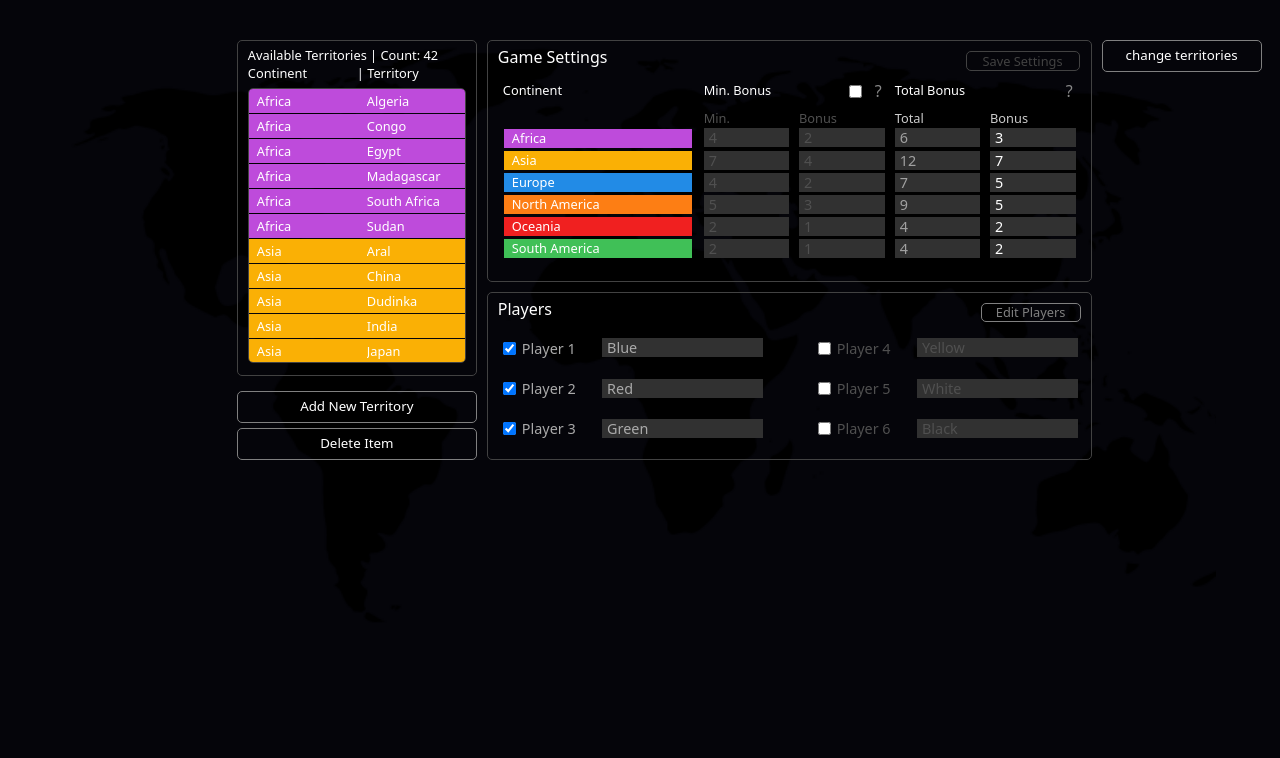
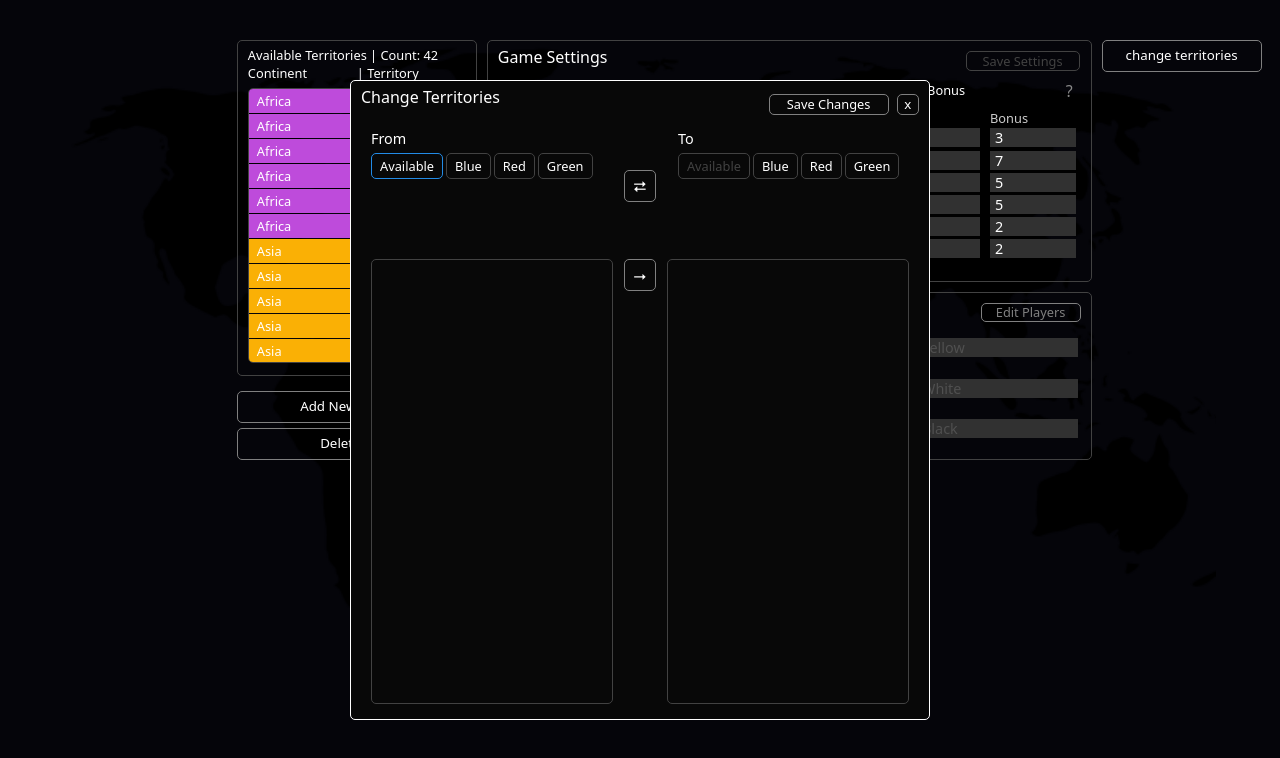
Before and after one commit to NycolasFelipe/react-war-calculate-helper, a React (Create React App) app: page / in a window 1280 px wide. Shown: the top 758 px of the page. Built offline with nearby package versions, Linux system fonts and the light colour scheme.

Commit message:
Improved Trade System Functionality

```diff
--- a/src/App.jsx
+++ b/src/App.jsx
@@ -4,17 +4,19 @@ import * as C from "./AppStyles";
 import Main from "./components/Main";
 
 import Territories from "./components/Classes/Territories";
+import TerritoriesTrade from "./components/Classes/TerritoriesTrade";
 import Settings from "./components/Classes/Settings";
 import Players from "./components/Classes/Players";
 
 function App() {
   const territories = new Territories();
+  const territoriesTrade = new TerritoriesTrade();
   const settings = new Settings();
   const players = new Players();
 
   const providerValue = useMemo(
-    () => ({ territories, settings, players }),
-    [territories, settings, players]
+    () => ({ territories, territoriesTrade, settings, players }),
+    [territories, territoriesTrade, settings, players]
   );
 
   return (
--- a/src/AppStyles.jsx
+++ b/src/AppStyles.jsx
@@ -22,13 +22,7 @@ export const ContainerMain = styled.div`
   width: 100%;
   height: 70%;
 
-  ${(props) => {
-    if (props.addTerritoryWindow) {
-      return `
-        pointer-events: none;
-        filter: blur(2px);
-        transition: all 0.2s ease;
-      `;
-    }
-  }}
+  /* pointer-events: none;
+  filter: blur(2px);
+  transition: all 0.2s ease; */
 `;
--- a/src/components/Classes/Players.jsx
+++ b/src/components/Classes/Players.jsx
@@ -5,31 +5,37 @@ export default class Players {
         playerId: "player1",
         playerName: "Blue",
         active: true,
+        selected: false,
       },
       {
         playerId: "player2",
         playerName: "Red",
         active: true,
+        selected: false,
       },
       {
         playerId: "player3",
         playerName: "Green",
         active: true,
+        selected: false,
       },
       {
         playerId: "player4",
         playerName: "Yellow",
         active: false,
+        selected: false,
       },
       {
         playerId: "player5",
         playerName: "White",
         active: false,
+        selected: false,
       },
       {
         playerId: "player6",
         playerName: "Black",
         active: false,
+        selected: false,
       },
     ];
 
--- /dev/null
+++ b/src/components/Classes/TerritoriesTrade.jsx
@@ -0,0 +1,158 @@
+export default class TerritoriesTrade {
+  constructor() {
+    const playersTradeFrom = [
+      {
+        playerId: "player1",
+        active: true,
+        selected: false,
+      },
+      {
+        playerId: "player2",
+        active: true,
+        selected: false,
+      },
+      {
+        playerId: "player3",
+        active: true,
+        selected: false,
+      },
+      {
+        playerId: "player4",
+        active: false,
+        selected: false,
+      },
+      {
+        playerId: "player5",
+        active: false,
+        selected: false,
+      },
+      {
+        playerId: "player6",
+        active: false,
+        selected: false,
+      },
+      {
+        playerId: "none",
+        active: true,
+        selected: true,
+      },
+    ];
+
+    const playersTradeTo = [
+      {
+        playerId: "player1",
+        active: true,
+        selected: false,
+      },
+      {
+        playerId: "player2",
+        active: true,
+        selected: false,
+      },
+      {
+        playerId: "player3",
+        active: true,
+        selected: false,
+      },
+      {
+        playerId: "player4",
+        active: false,
+        selected: false,
+      },
+      {
+        playerId: "player5",
+        active: false,
+        selected: false,
+      },
+      {
+        playerId: "player6",
+        active: false,
+        selected: false,
+      },
+      {
+        playerId: "none",
+        active: true,
+        selected: false,
+      },
+    ];
+
+    const getPlayersTradeId = (type, playerId) => {
+      switch (type) {
+        case "from": {
+          for (let item in playersTradeFrom) {
+            if (playersTradeFrom[item].playerId === playerId)
+              return playersTradeFrom[item];
+          }
+        }
+        case "to": {
+          for (let item in playersTradeTo) {
+            if (playersTradeTo[item].playerId === playerId)
+              return playersTradeTo[item];
+          }
+        }
+      }
+    };
+
+    this.getPlayersTrade = (type) => {
+      let items = [];
+      switch (type) {
+        case "from": {
+          for (let item in playersTradeFrom) {
+            if (playersTradeFrom[item].active)
+              items.push(playersTradeFrom[item]);
+          }
+          return items;
+        }
+        case "to": {
+          for (let item in playersTradeTo) {
+            if (playersTradeTo[item].active) items.push(playersTradeTo[item]);
+          }
+          return items;
+        }
+        default: {
+          items.push(playersTradeFrom);
+          items.push(playersTradeTo);
+          return items;
+        }
+      }
+    };
+
+    this.loadPlayersTradeActive = (players) => {
+      for (let player in players) {
+        playersTradeFrom[player]["active"] = players[player]["active"];
+      }
+      for (let player in players) {
+        playersTradeTo[player]["active"] = players[player]["active"];
+      }
+    };
+
+    this.setPlayersTradeSelected = (playerId, type) => {
+      switch (type) {
+        case "from": {
+          for (let item in playersTradeFrom) {
+            if (playersTradeFrom[item].playerId === playerId) {
+              playersTradeFrom[item].selected = true;
+            } else playersTradeFrom[item].selected = false;
+          }
+          break;
+        }
+        case "to": {
+          for (let item in playersTradeTo) {
+            if (playersTradeTo[item].playerId === playerId) {
+              playersTradeTo[item].selected = true;
+            } else playersTradeTo[item].selected = false;
+          }
+          break;
+        }
+      }
+    };
+
+    this.checkPlayersTradeDuplicate = (playerId, type) => {
+      let tradeTerritoryFrom = getPlayersTradeId("from", playerId);
+      let tradeTerritoryTo = getPlayersTradeId("to", playerId);
+      if (type === "from" && tradeTerritoryTo["selected"]) return true;
+      if (type === "to" && tradeTerritoryFrom["selected"]) return true;
+      return false;
+    };
+  }
+}
--- a/src/components/Main/index.jsx
+++ b/src/components/Main/index.jsx
@@ -274,33 +274,66 @@ function Main() {
   //#endregion
 
   //#region Change Territories
-  const [changeActive, setChangeActive] = useState(false);
+  const { territoriesTrade } = useContext(DataContext);
+  const [changeActive, setChangeActive] = useState(true);
+  const [playersTradeList, setPlayersTradeList] = useState(
+    territoriesTrade.getPlayersTrade()
+  );
 
-  const changeTerritoryItem = (name) => {
+  territoriesTrade.loadPlayersTradeActive(players.getPlayers());
+
+  const changeTerritoryItem = (name, playerId, selected, type) => {
+    let disabled = territoriesTrade.checkPlayersTradeDuplicate(playerId, type);
     return (
       <Button
+        key={name}
         text={name}
         padding={"6px 8px"}
         fontSize={"0.8rem"}
         buttonHeight={"auto"}
         buttonWidth={"auto"}
+        buttonBorderColor={selected ? "#228be6" : "#424242"}
+        buttonBgColor={"#228be6"}
+        disabled={disabled}
+        onClick={() => changeTerritorySelected(playerId, type)}
       />
     );
   };
 
-  const changeTerritoriesPlayers = () => {
-    let items = [changeTerritoryItem("Available")];
-    for (let item in playersList) {
-      if (playersList[item].active) {
-        items.push(changeTerritoryItem(playersList[item].playerName));
+  const changeTerritorySelected = (playerId, type) => {
+    territoriesTrade.setPlayersTradeSelected(playerId, type);
+    setPlayersTradeList(territoriesTrade.getPlayersTrade());
+  };
+
+  const changeTerritoriesPlayers = (type) => {
+    let items = [];
+    let playerIdTrade;
+    let playerName;
+    let playerSelected;
+    let playersTrade = territoriesTrade.getPlayersTrade(type);
+
+    for (let item in playersTrade) {
+      playerIdTrade = playersTrade[item]["playerId"];
+      playerSelected = playersTrade[item]["selected"];
+
+      if (playerIdTrade === "none") {
+        playerName = "Available";
+        items.unshift(
+          changeTerritoryItem(playerName, playerIdTrade, playerSelected, type)
+        );
+      } else {
+        playerName = players.getPlayer(playerIdTrade)["playerName"];
+        items.push(
+          changeTerritoryItem(playerName, playerIdTrade, playerSelected, type)
+        );
       }
     }
+
     return items;
   };
 
   const changeTerritories = () => {
     const requiredSaved = !(editPlayersActive || saveSettingsActive);
-
     if (addTerritoryWindow || deleteItemActive) {
       setAddTerritoryWindow(false);
       setDeleteItemActive(false);
@@ -533,7 +566,7 @@ function Main() {
           <C.ChangeTerritoriesFrom>
             <Title text={"From"} fontSize={"0.9rem"} />
             <C.TerritoriesFromContainer>
-              {changeTerritoriesPlayers()}
+              {changeTerritoriesPlayers("from")}
             </C.TerritoriesFromContainer>
           </C.ChangeTerritoriesFrom>
           <C.ChangeTerritoriesSwitch>
@@ -547,7 +580,7 @@ function Main() {
           <C.ChangeTerritoriesTo>
             <Title text={"To"} fontSize={"0.9rem"} />
             <C.TerritoriesToContainer>
-              {changeTerritoriesPlayers()}
+              {changeTerritoriesPlayers("to")}
             </C.TerritoriesToContainer>
           </C.ChangeTerritoriesTo>
         </C.ChangeTerritoriesSelect>
--- a/src/components/Main/styles.jsx
+++ b/src/components/Main/styles.jsx
@@ -564,3 +564,4 @@ export const TerritoriesListAdd = styled.div`
   height: 100%;
   width: 10%;
 `;
+//#endregion
```
